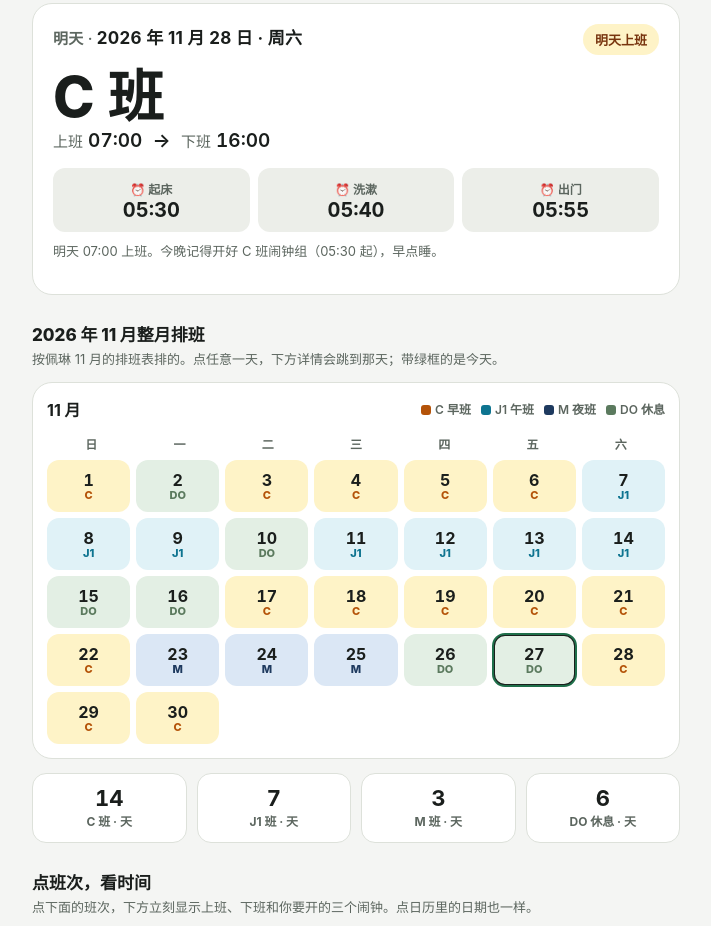
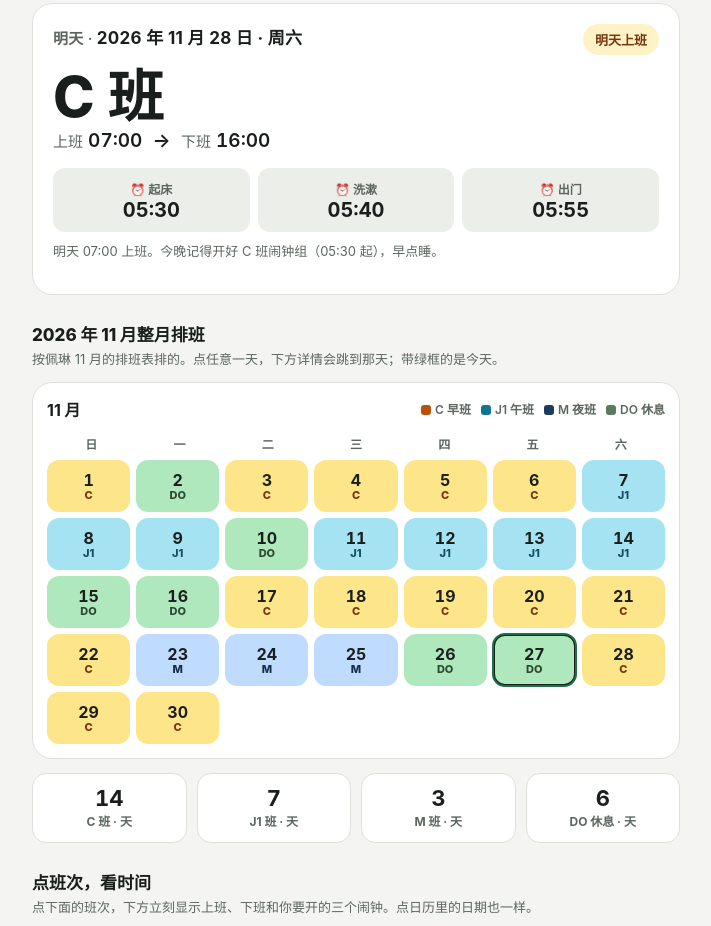
Before and after one commit to CAOPEILIN/shift-calculator, a plain HTML site: page index.html in a window 1280 px wide. Shown: the part 316-1242 px from the top of the page, without its empty margins (284-995 px from the left). Drawn offline with Linux system fonts and the light colour scheme.

Commit message:
Calendar: stronger shift background contrast

```diff
--- a/index.html
+++ b/index.html
@@ -145,10 +145,17 @@
       .day .d{font-size:16px;font-weight:700;line-height:1;font-variant-numeric:tabular-nums;}
       .day .s{font-size:11px;font-weight:800;line-height:1;}
       .day.empty{background:transparent;cursor:default;min-height:52px;}
-      .day.C{background:var(--c-bg);} .day.C .s{color:var(--c);}
-      .day.J1{background:var(--j-bg);} .day.J1 .s{color:var(--j);}
-      .day.M{background:var(--m-bg);} .day.M .s{color:var(--m);}
-      .day.DO{background:var(--do-bg);} .day.DO .s{color:var(--do);}
+      /* 日历格底色加深：只改日历，不动徽章和班次按钮 */
+      .day.C{background:#fde68a;} .day.C .s{color:var(--c-ink);}
+      .day.J1{background:#a5e3f2;} .day.J1 .s{color:var(--j-ink);}
+      .day.M{background:#bfdbfe;} .day.M .s{color:var(--m-ink);}
+      .day.DO{background:#b0e8bd;} .day.DO .s{color:var(--do-ink);}
+      @media (prefers-color-scheme: dark){
+        .day.C{background:#5b4310;}
+        .day.J1{background:#164e63;}
+        .day.M{background:#274a6e;}
+        .day.DO{background:#2c4a33;}
+      }
       .day.is-today{outline:2.5px solid var(--accent);outline-offset:-1px;}
       .day.selected{box-shadow:inset 0 0 0 2px var(--ink);}
       .stats{display:grid;grid-template-columns:repeat(4,1fr);gap:10px;margin-top:14px;}
```
